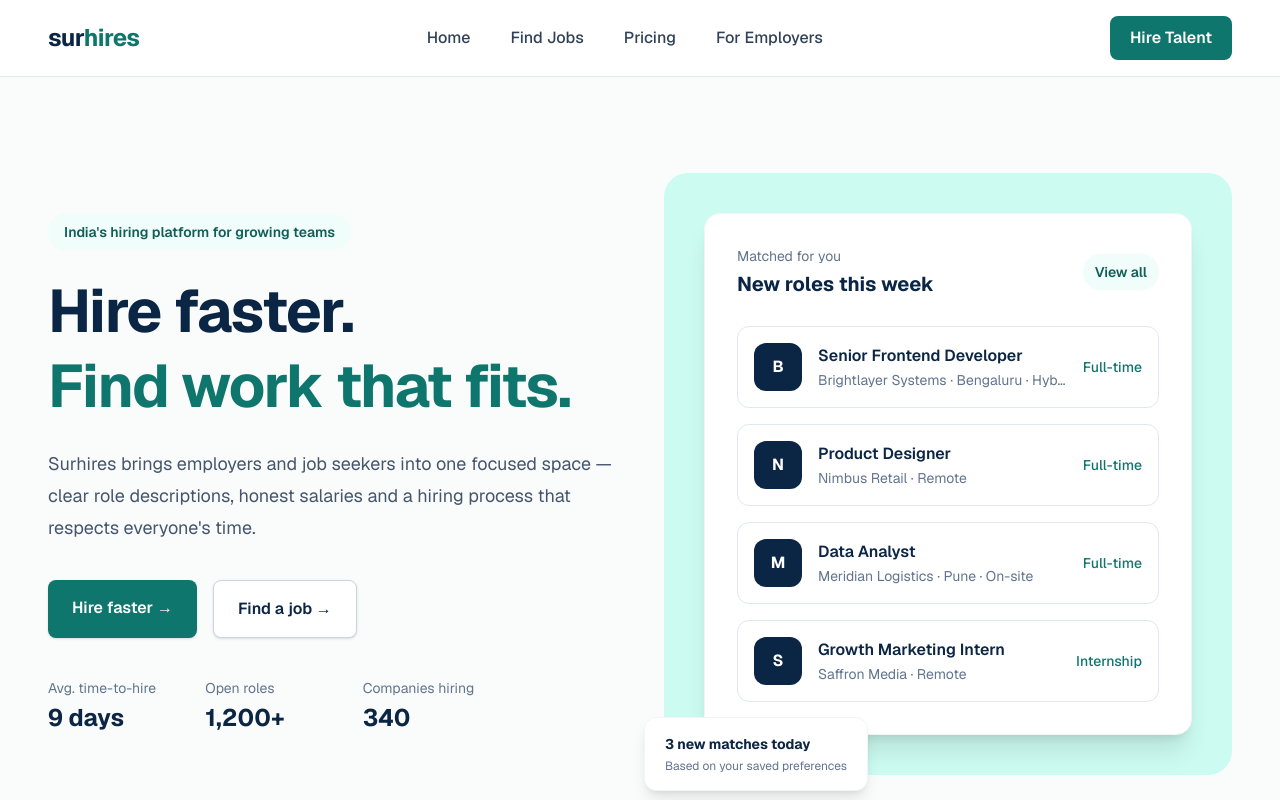
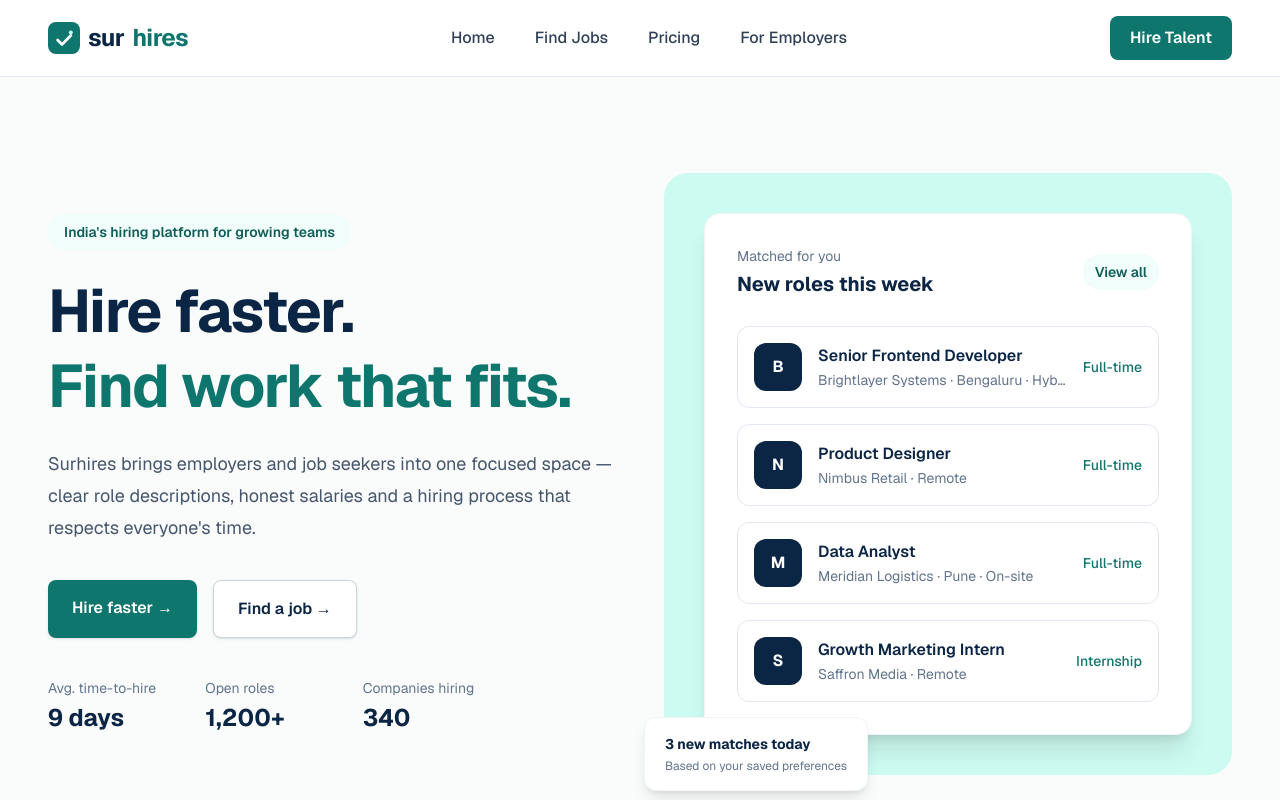
Before and after one commit to azlancodeshere/hire-wise, a Next.js app: page / in a window 1280 px wide. Shown: the top 800 px of the page. Built offline with nearby package versions, Linux system fonts and the light colour scheme.

Commit message:
Add original logo mark via next/image; fix invalid figcaption markup

```diff
--- a/src/app/page.tsx
+++ b/src/app/page.tsx
@@ -336,10 +336,12 @@ export default function Home() {
                 <blockquote className="mt-2 leading-7 text-slate-700">
                   {item.quote}
                 </blockquote>
-                <figcaption className="mt-6 border-t border-slate-200 pt-5">
-                  <p className="font-semibold text-navy-900">{item.name}</p>
-                  <p className="mt-0.5 text-sm text-slate-500">{item.role}</p>
-                </figcaption>
+                <p className="mt-6 border-t border-slate-200 pt-5">
+                  <span className="font-semibold text-navy-900">{item.name}</span>
+                  <span className="mt-0.5 block text-sm text-slate-500">
+                    {item.role}
+                  </span>
+                </p>
               </li>
             ))}
           </ul>
--- a/src/components/Footer.tsx
+++ b/src/components/Footer.tsx
@@ -1,4 +1,5 @@
 import Link from "next/link";
+import Image from "next/image";
 
 const columns = [
   {
@@ -30,7 +31,14 @@ export default function Footer() {
     <footer className="border-t border-slate-200 bg-white">
       <div className="mx-auto grid max-w-7xl gap-10 px-6 py-12 sm:grid-cols-2 md:grid-cols-5 md:px-12">
         <div className="md:col-span-2">
-          <Link href="/" className="text-2xl font-bold text-navy-900">
+          <Link href="/" className="flex items-center gap-2 text-2xl font-bold text-navy-900">
+            <Image
+              src="/surhires-mark.svg"
+              alt=""
+              width={32}
+              height={32}
+              className="h-8 w-8"
+            />
             sur<span className="text-brand-700">hires</span>
           </Link>
           <p className="mt-4 max-w-xs text-sm leading-6 text-slate-600">
--- a/src/components/Navbar.tsx
+++ b/src/components/Navbar.tsx
@@ -1,6 +1,7 @@
 "use client";
 
 import Link from "next/link";
+import Image from "next/image";
 import { useState } from "react";
 
 const links = [
@@ -21,8 +22,15 @@ export default function Navbar() {
       >
         <Link
           href="/"
-          className="text-2xl font-bold tracking-tight text-navy-900"
+          className="flex items-center gap-2 text-2xl font-bold tracking-tight text-navy-900"
         >
+          <Image
+            src="/surhires-mark.svg"
+            alt=""
+            width={32}
+            height={32}
+            className="h-8 w-8"
+          />
           sur<span className="text-brand-700">hires</span>
         </Link>
 
```
Also changed, not shown: public/surhires-mark.svg (added).
